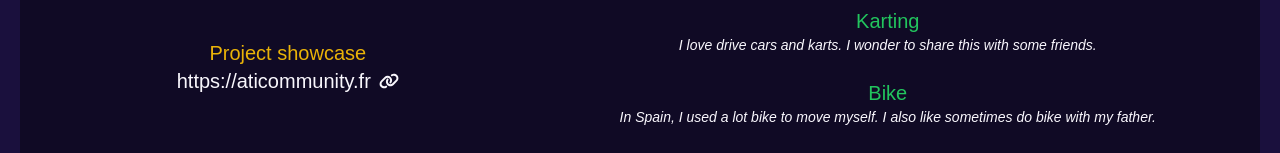
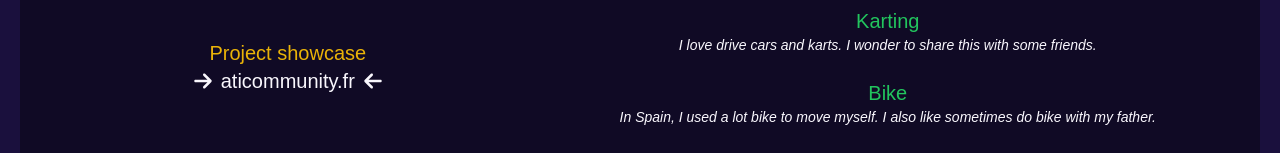
Before and after one commit to AtiCommunity/website_cv, a Next.js app: page / in a window 1280 px wide. Shown: the part 1761-1914 px from the top of the page. Built offline with nearby package versions, Linux system fonts and the light colour scheme; a web font is replaced by a local one.

Commit message:
refactor(project): change link display

```diff
--- a/src/components/Interests/projects.tsx
+++ b/src/components/Interests/projects.tsx
@@ -1,6 +1,6 @@
 import Link from "next/link";
 
-import { FaFaceSmileWink, FaLink } from "react-icons/fa6";
+import { FaArrowLeft, FaArrowRight, FaFaceSmileWink } from "react-icons/fa6";
 
 const Projects = () => {
     return (
@@ -18,9 +18,12 @@
                                 href="https://aticommunity.fr"
                                 target="_blank"
                             >
-                                https://aticommunity.fr
+                                <div className="flex items-center justify-center gap-2">
+                                    <FaArrowRight />
+                                    <p>aticommunity.fr</p>
+                                    <FaArrowLeft />
+                                </div>
                             </Link>
-                            <FaLink />
                         </div>
                     </div>
                 </div>
```
